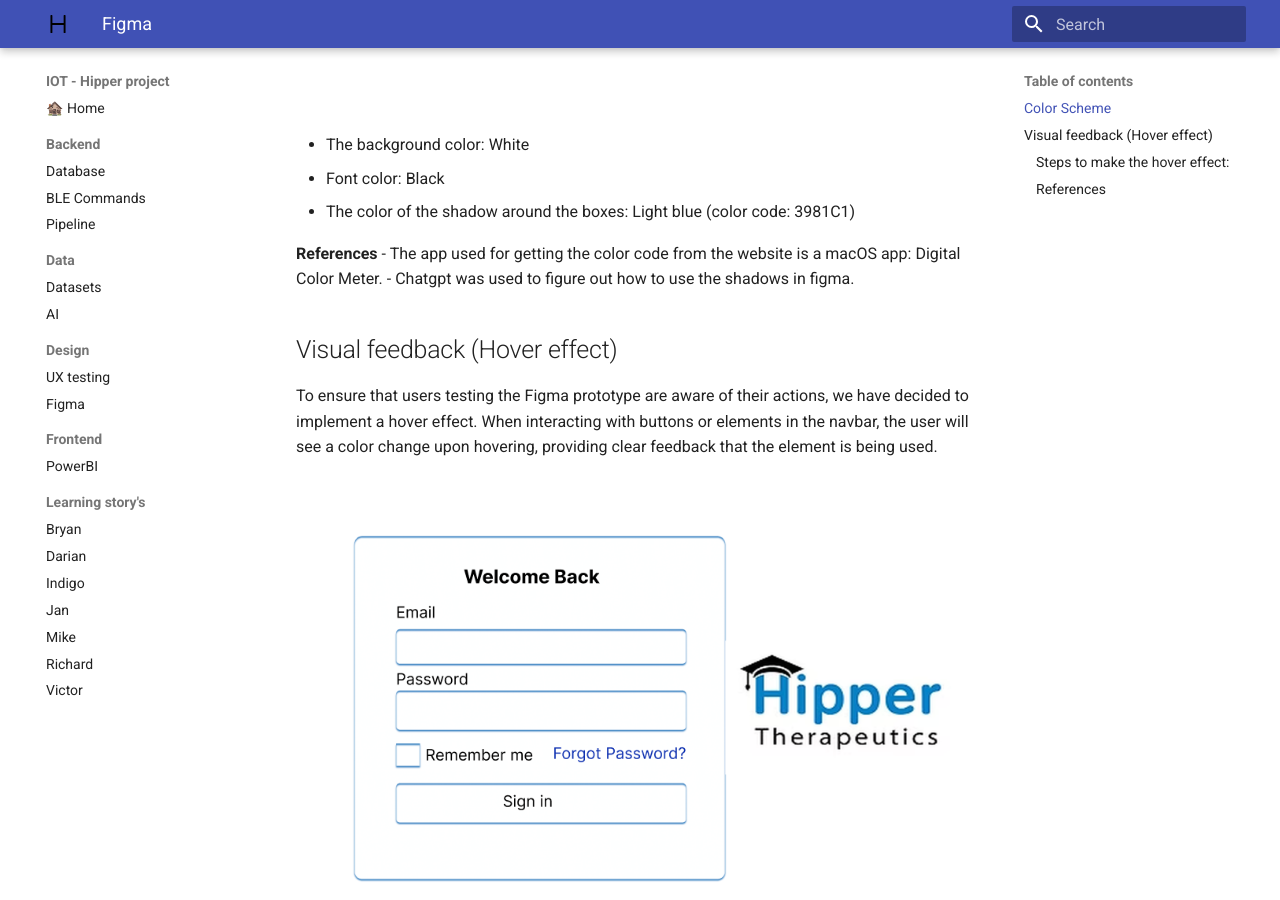
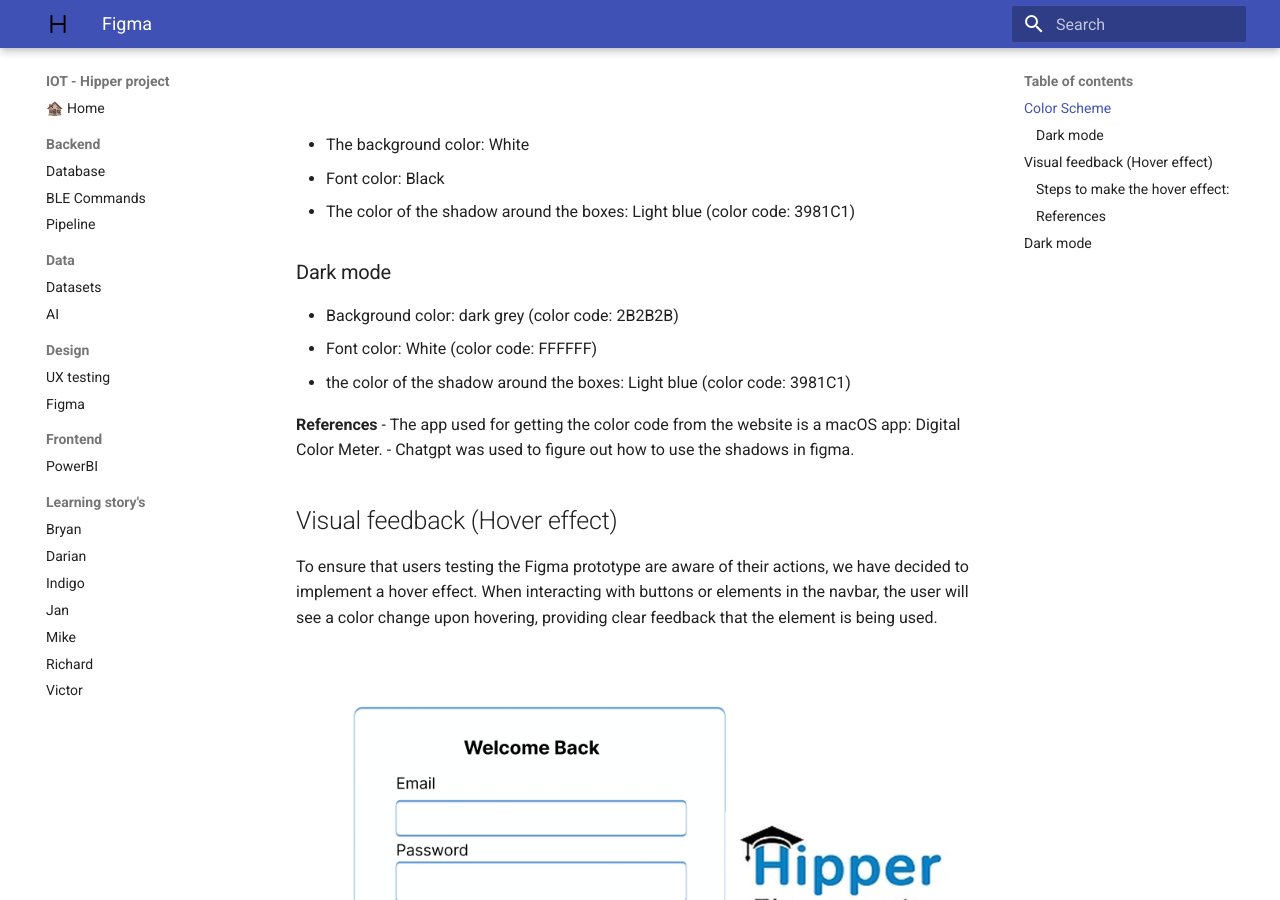
Before and after one commit to Vic-Warden/Digital-Life-Hipper-Monitoring, an MkDocs documentation site: the page built from docs/design/figma.md, in a window 1280 px wide and 900 px high, scrolled down 760 px. Built offline with MkDocs 1.6.1 and Material for MkDocs 9.7.7, drawn with Linux system fonts in a browser that asks for light colours; some of the changed text lies outside the part shown.

Commit message:
Dark mode documentation

```diff
--- a/docs/design/figma.md
+++ b/docs/design/figma.md
@@ -8,6 +8,11 @@ The chosen color scheme for the app design closely mirrors the colors used on Hi
 - The background color: White
 - Font color: Black
 - The color of the shadow around the boxes: Light blue (color code: 3981C1)
+
+### Dark mode
+- Background color: dark grey (color code: 2B2B2B)
+- Font color: White (color code: FFFFFF)
+- the color of the shadow around the boxes: Light blue (color code: 3981C1)
 
 **References**
 - The app used for getting the color code from the website is a macOS app: Digital Color Meter.
@@ -52,3 +57,6 @@ To ensure that users testing the Figma prototype are aware of their actions, we
 This video is watched at speed 0.25:  [Navigation Hover Effect in one minute using Figma](https://www.youtube.com/watch?v=CnJIfQRur28)
 
 Video on how to create hover effect on button: [Create a Button With a HOVER Functionality in 128 SECONDS (Figma Tutorial)](https://www.youtube.com/watch?v=AHBEpMD2dZ0)
+
+## Dark mode
+To switch to dark mode, there is a button under the profile page where settings can be changed. One of these settings is a button to switch between dark and regular themes.
```
